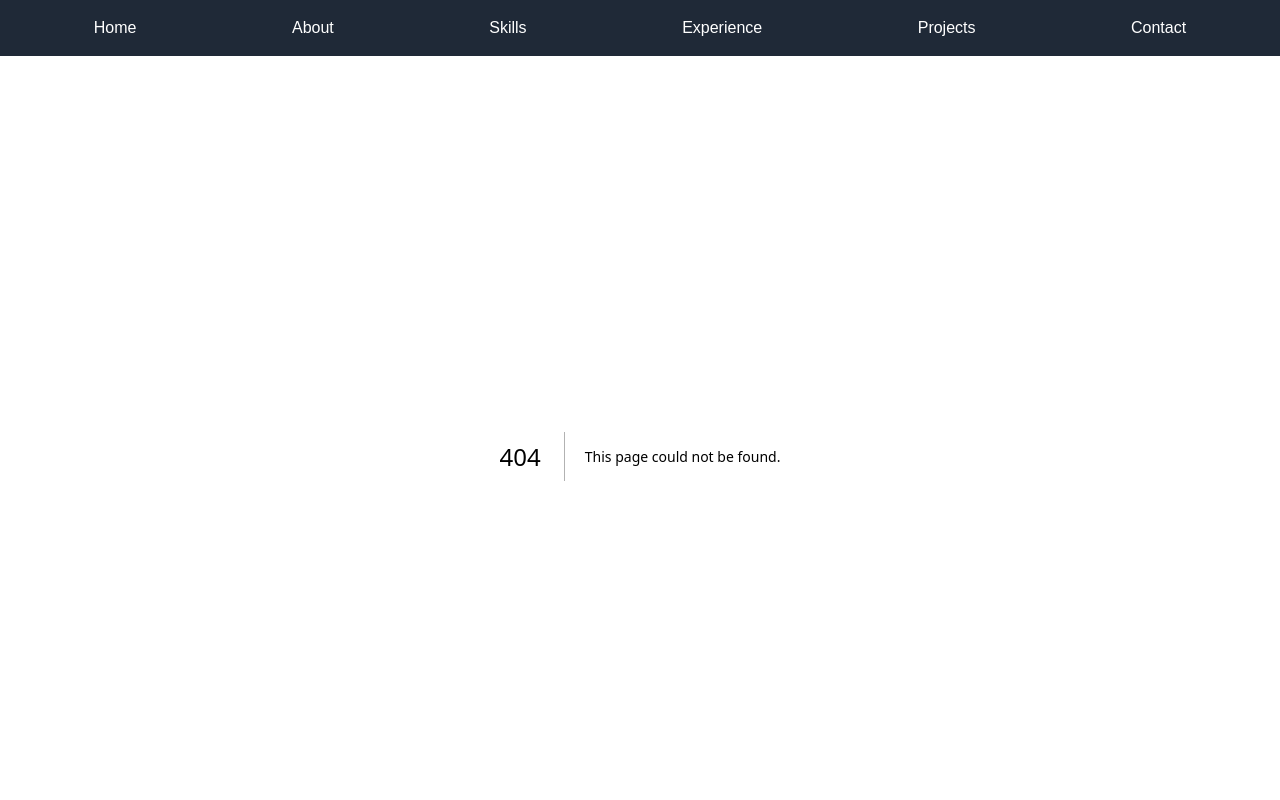
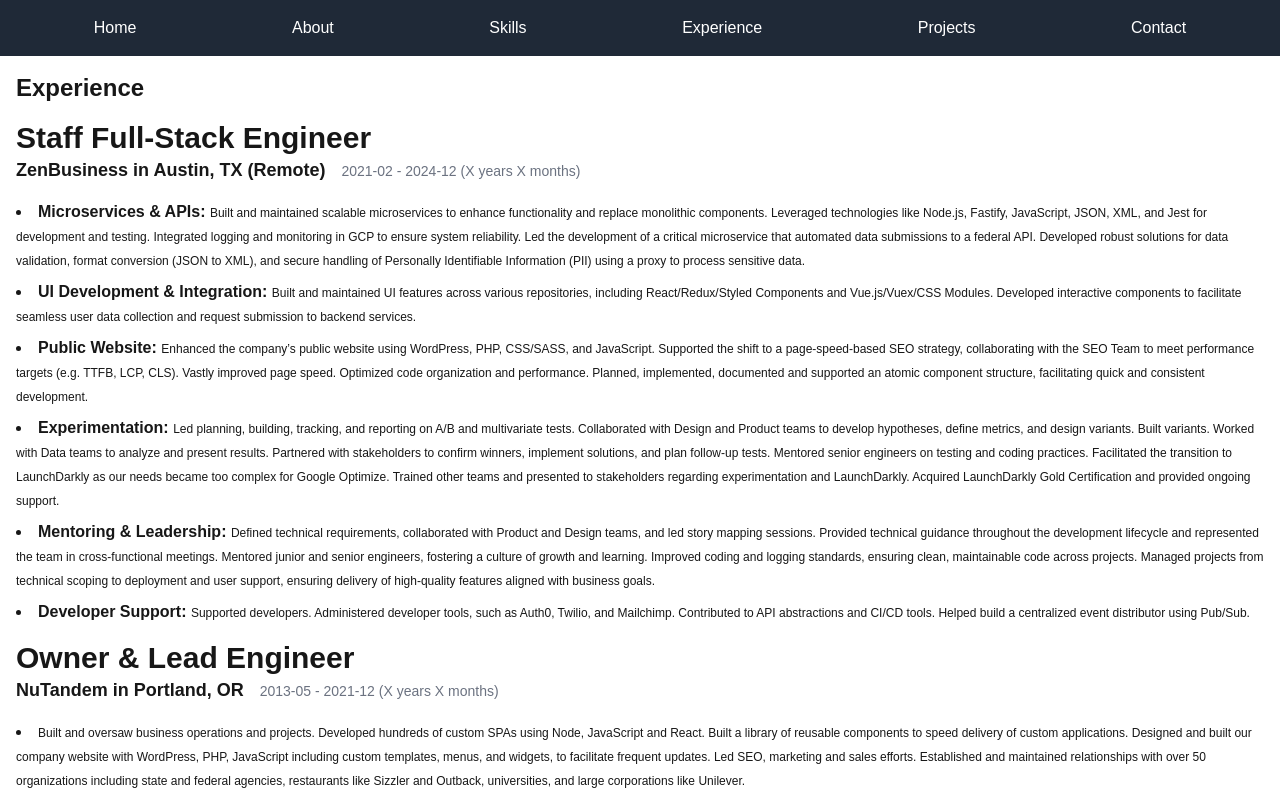
Before and after one commit to bensbits91/portfolio-2025-nextjs-js-tailwind, a Next.js app: page /experience in a window 1280 px wide. Before the commit this address had no page. Shown: the top 800 px of the page. Built offline with nearby package versions, Linux system fonts and the light colour scheme.

Commit message:
experience page, minimal style, no behavior, needs work

```diff
--- a/app/components/navbar.js
+++ b/app/components/navbar.js
@@ -15,7 +15,7 @@
             <Link href='/skills'>Skills</Link>
           </li>
           <li>
-                        <Link href='/projects'>Experience</Link>
+            <Link href='/experience'>Experience</Link>
           </li>
           <li>
             <Link href='/projects'>Projects</Link>
--- a/app/data.js
+++ b/app/data.js
@@ -789,8 +789,8 @@
     role: 'Staff Full-Stack Engineer',
     company: 'ZenBusiness',
     location: 'Austin, TX (Remote)',
-        startMonth: '2021-02',
-        endMonth: '2024-12',
+    start: '2021-02',
+    end: '2024-12',
     duties: [
       {
         name: 'Microservices & APIs',
@@ -874,8 +874,8 @@
     role: 'Owner & Lead Engineer',
     company: 'NuTandem',
     location: 'Portland, OR',
-        startMonth: '2013-05',
-        endMonth: '2021-12',
+    start: '2013-05',
+    end: '2021-12',
     duties: [
       {
         name: '',
@@ -888,8 +888,8 @@
     role: 'Systems Manager & Vice President',
     company: 'GL Solutions',
     location: 'Bend, OR',
-        startMonth: '2006-07',
-        endMonth: '2013-05',
+    start: '2006-07',
+    end: '2013-05',
     duties: [
       {
         name: 'Systems Manager',
@@ -907,8 +907,8 @@
     role: 'Technical Documentation Specialist',
     company: 'I/O Software',
     location: 'Riverside, CA',
-        startMonth: '2002-03',
-        endMonth: '2006-07',
+    start: '2002-03',
+    end: '2006-07',
     duties: [
       {
         name: '',
@@ -918,10 +918,20 @@
     ]
   }
 ];
-export const projects = {};
+export const projects = [
+  {
+    name: 'This website',
+    description:
+      'My personal website, built with Next.js, Tailwind CSS, React Table... deployed using Vercel...',
+    motivation: 'To showcase my skills and experience.',
+    images: [],
+    outcome: 'A clean, responsive, and accessible website that showcases my skills and experience.'
+  }
+];
 export const education = [
   {
-        degree: 'Master-Level Coursework before choosing to pursue a career in software engineering',
+    degree:
+      'Master-Level Coursework before choosing to pursue a career in software engineering',
     major: 'Applied Mathematics',
     school: 'Claremont Graduate University',
     location: 'Claremont, CA',
@@ -939,11 +949,7 @@
     location: 'Redlands, CA',
     startYear: 1996,
     endYear: 2001,
-        awards: [
-            'Endowed Alumni Scholarship',
-            'Presidential Scholarship',
-            'Scholar-Athlete'
-        ]
+    awards: ['Endowed Alumni Scholarship', 'Presidential Scholarship', 'Scholar-Athlete']
   }
 ];
 export const certifications = [
--- /dev/null
+++ b/app/experience/page.js
@@ -0,0 +1,88 @@
+// 'use client';
+// import { useState } from 'react';
+import { experience } from '../data.js';
+
+const Experience = () => {
+//   const [visible, setVisible] = useState([false, false, false, false]);
+//   const toggleVisibility = (index) => {
+//     setVisible((prevVisible) => {
+//       const newVisible = [...prevVisible];
+//       newVisible[index] = !newVisible[index];
+//       return newVisible;
+//     });
+//   };
+
+  const Duty = ({ duty }) => {
+    const { name, description } = duty;
+    return (
+      <li className='mb-2'>
+        <span className='font-bold'>{name && `${name}: `}</span>
+        <span className='text-xs'>{description}</span>
+      </li>
+    );
+  };
+
+  const Duties = ({ duties }) => {
+    return (
+      <ul className='list-disc list-inside'>
+        {duties.map((duty, index) => (
+          <Duty key={index} duty={duty} />
+        ))}
+      </ul>
+    );
+  };
+
+  const JobHeader = ({ job }) => {
+    const { company, role, start, end, location } = job;
+    return (
+      <div className='mb-4'>
+        <h2 className='text-3xl font-semibold'>{role}</h2>
+        <div className='flex-1'>
+          <span className='text-lg font-semibold mr-4'>
+            {company} in {location}
+          </span>
+          <span className='text-sm text-gray-500'>
+            {start} - {end} (X years X months)
+          </span>
+        </div>
+      </div>
+    );
+  };
+
+  const Job = ({ job }) => {
+    const { duties } = job;
+    return (
+      <div className='mb-4'>
+        <JobHeader job={job} />
+        <Duties duties={duties} />
+      </div>
+    );
+  };
+  return (
+    <div className='container mx-auto p-4'>
+      <h1 className='text-2xl font-bold mb-4'>Experience</h1>
+      {experience.map((job, index) => (
+        <Job key={index} job={job} />
+      ))}
+      {/* {['Experience One', 'Experience Two', 'Experience Three', 'Experience Four'].map(
+        (title, index) => (
+          <div key={index}>
+            <h2
+              className='text-xl font-semibold cursor-pointer'
+              onClick={() => toggleVisibility(index)}>
+              {title}
+            </h2>
+            <p
+              className={`transition-all duration-500 ease-in-out ${
+                visible[index] ? 'max-h-screen opacity-100' : 'max-h-0 opacity-0'
+              } overflow-hidden`}>
+              This is the experience page
+            </p>
+          </div>
+        )
+      )} */}
+    </div>
+  );
+};
+
+export default Experience;
--- a/app/layout.js
+++ b/app/layout.js
@@ -14,7 +14,7 @@
 
 export const metadata = {
   title: 'Bennett Brooks',
-    description: 'Ben\'s personal website',
+  description: "Ben's personal website"
 };
 
 export default async function RootLayout({ children }) {
--- a/app/skills/page.js
+++ b/app/skills/page.js
@@ -1,42 +1,30 @@
 'use client';
 import Image from 'next/image';
+import { createColumnHelper } from '@tanstack/react-table';
+import DataTable from '../components/table';
 import { skills, skillsForTable } from '../data.js';
 // import { camelToTitle,  makeKey } from '../utils.js';
-import DataTable from '../components/table';
-import { createColumnHelper } from '@tanstack/react-table';
 
-const generateStars = (x) => {
-    const fullStars = Math.floor(x / 2);
-    const halfStar = x % 2 === 1;
+const generateStars = (rating) => { // todo: move to utils
+  const fullStars = Math.floor(rating / 2);
+  const halfStar = rating % 2 === 1;
   const stars = [];
   for (let i = 0; i < fullStars; i++) {
     stars.push(
-            <Image
-                key={`full-${i}`}
-                src='/star-fill.svg'
-                alt='Star'
-                width={16}
-                height={16}
-            />
+      <Image key={`full-${i}`} src='/star-fill.svg' alt='Star' width={16} height={16} />
     );
   }
 
   if (halfStar) {
     stars.push(
-            <Image
-                key='half'
-                src='/star-half-fill.svg'
-                alt='Half Star'
-                width={8}
-                height={16}
-            />
+      <Image key='half' src='/star-half-fill.svg' alt='Half Star' width={8} height={16} />
     );
   }
 
   return stars;
 };
 
-const generateYearIcon = (years) => {
+const generateYearIcon = (years) => { // todo: move to utils
   return (
     <div className='flex row'>
       <Image
@@ -101,9 +89,7 @@
   }),
   columnHelper.accessor('years', {
     header: 'Years',
-        cell: (info) => (
-            <div className='flex row'>{generateYearIcon(info.getValue())}</div>
-        )
+    cell: (info) => <div className='flex row'>{generateYearIcon(info.getValue())}</div>
   }),
   columnHelper.accessor('rating', {
     header: 'Rating',
@@ -113,12 +99,7 @@
     header: 'Used Professionally',
     cell: (info) =>
       info.getValue() ? (
-                <Image
-                    src='/chair-office.svg'
-                    alt='Office chair'
-                    width={24}
-                    height={24}
-                />
+        <Image src='/chair-office.svg' alt='Office chair' width={24} height={24} />
       ) : (
         <></>
       )
--- a/app/utils.js
+++ b/app/utils.js
@@ -1,6 +1,6 @@
 export const camelToTitle = (str) =>
-    // todo: don't capitalize if "and" or "or"...
-    // todo: Ui Ux -> UI/UX
-    str.replace(/([A-Z])/g, ' $1').replace(/^./, (str) => str.toUpperCase());
+  // todo: don't capitalize if "and" or "or"...
+  // todo: Ui Ux -> UI/UX (toUpper, separator='/'
+  str.replace(/([A-Z])/g, ' $1').replace(/^./, (str) => str.toUpperCase());
 
 export const makeKey = (str) => str.replace(/ /g, '-').toLowerCase();
```
Also changed, not shown: app/components/table.js (+2 -10 lines), app/page.js (indentation only). Lines whose indentation alone changed are shown as unchanged.
